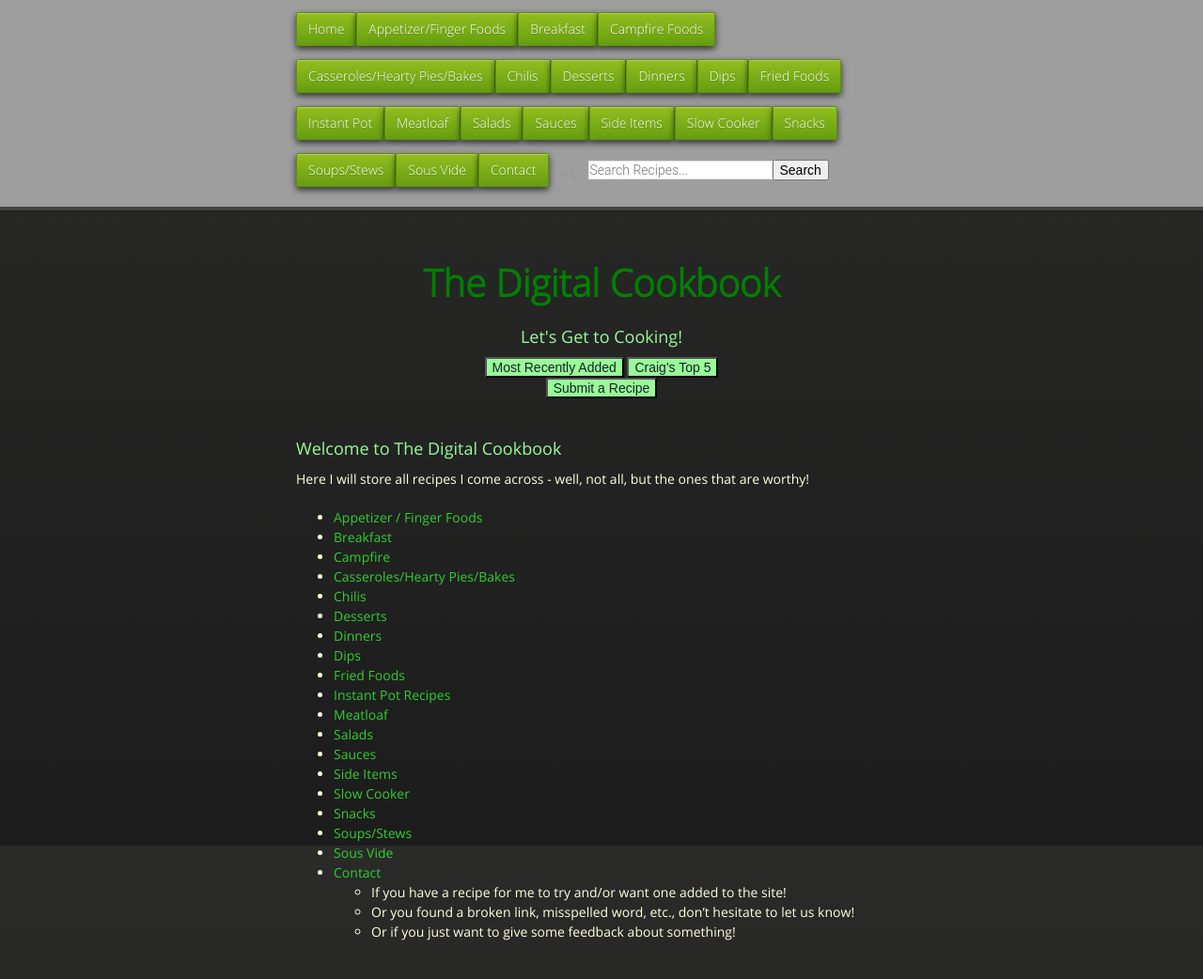
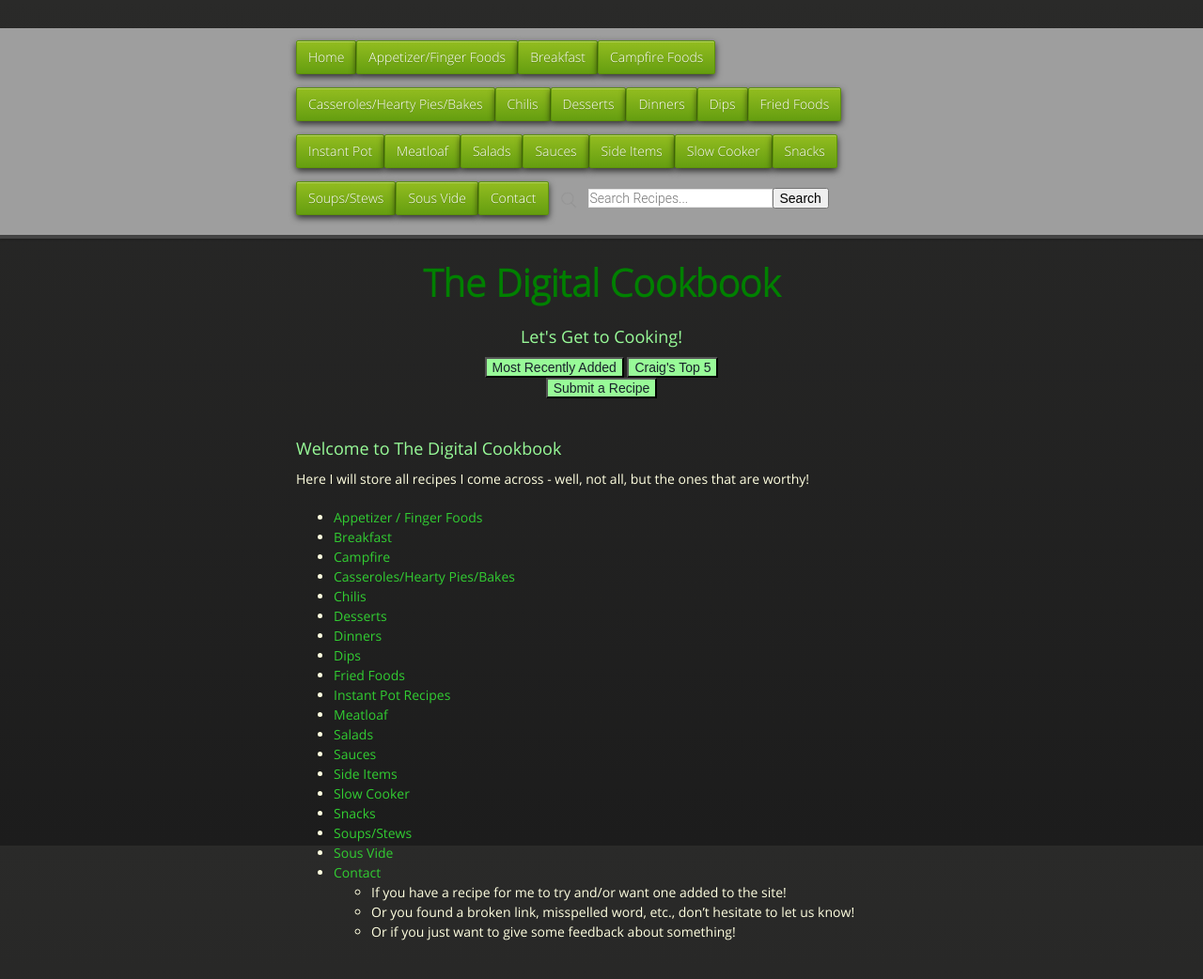
Before and after one commit to cmwillett/TheDigitalCookbook, a Jekyll site: the page built from index.md, in a window 1280 px wide. Shown: the whole page at 94% size. Built offline with Jekyll 4.4.1, drawn with Linux system fonts in a browser that asks for light colours; nearby versions of some CDN libraries.

Commit message:
messing with mobile header

```diff
--- a/stylesheets/styles.css
+++ b/stylesheets/styles.css
@@ -718,7 +718,7 @@ dt {
   display: inline-block;/*NEW*/
   z-index: 100;
   left: 0;
-  top: 0px;
+  top: 30px;
   height: 220px;/*change this to lower the header bar and give more room*/
   width: 100%;
   position: relative;/*was fixed*/
--- a/stylesheets/stylesheet.css
+++ b/stylesheets/stylesheet.css
@@ -56,7 +56,6 @@ a {
 .page-header {
   color: #fff;
   text-align: center;
-  padding: 40rem 50rem;
   background-color: #159957;
   background-image: linear-gradient(120deg, #155799, #159957); }
 
```
